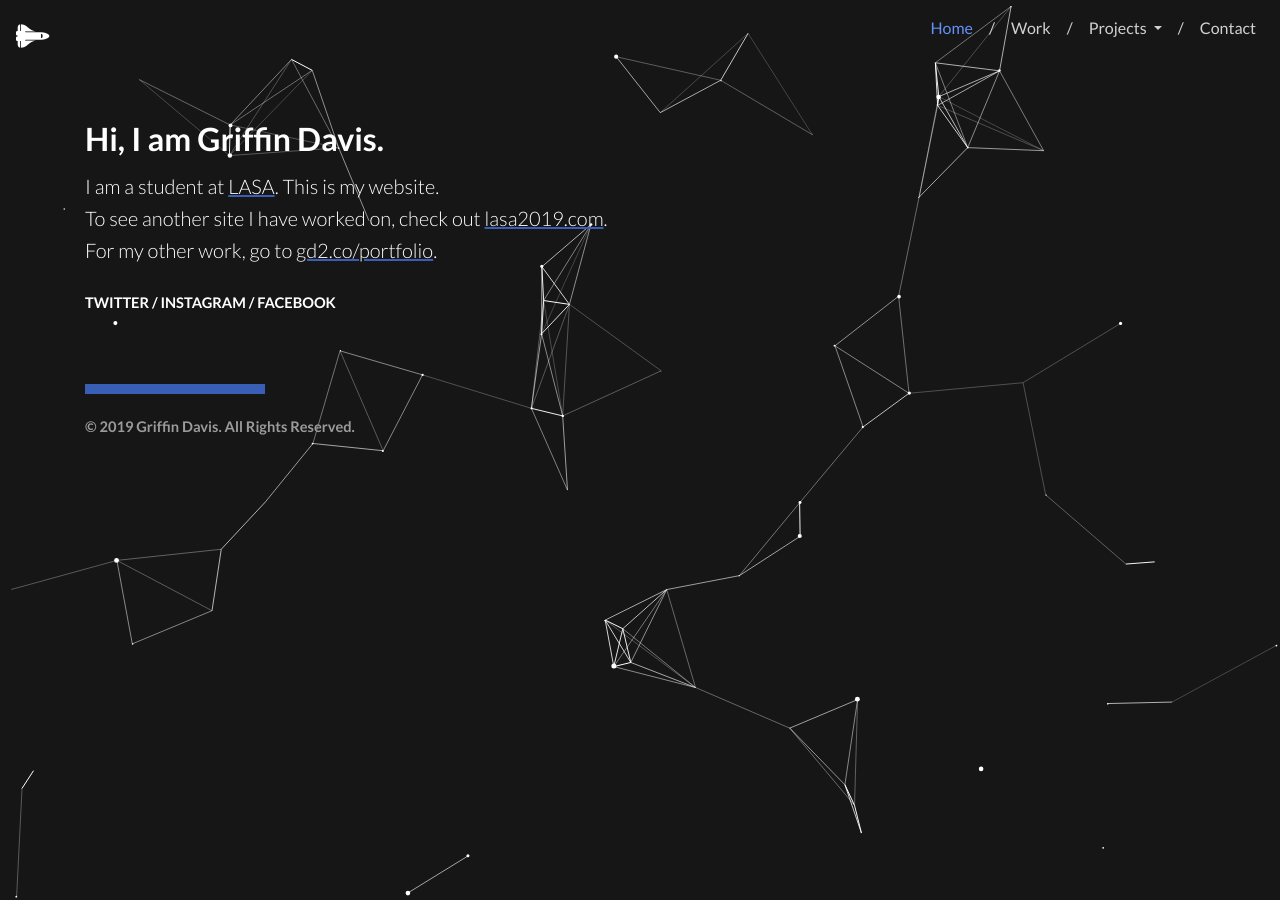
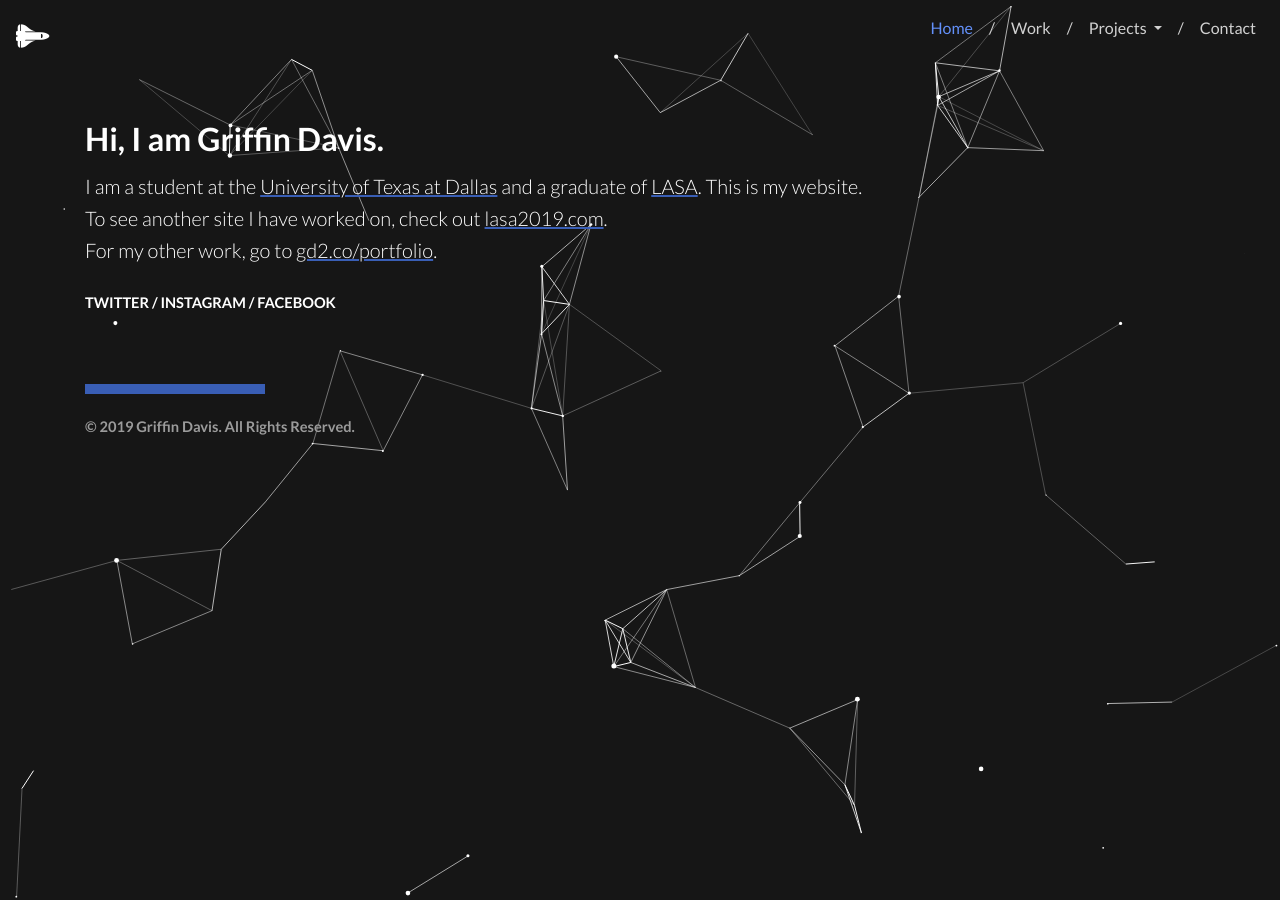
Before and after one commit to griffindvs/griffindvs.com, a Jekyll site: the page built from public/_pages/index.html, in a window 1280 px wide. Built offline with Jekyll 4.4.1, drawn with Linux system fonts in a browser that asks for light colours; nearby versions of some CDN libraries.

Commit message:
Update bio

```diff
--- a/public/_pages/index.html
+++ b/public/_pages/index.html
@@ -3,10 +3,10 @@ layout: default
 title: Griffin Davis
 ---
 <h2 class="mb-3 index-text">Hi, I am Griffin Davis.</h2>
-<h6 class="lead index-text">I am a student at <a class="index-link" href="https://lasahighschool.org/" target="_blank">LASA</a>. This is my website.</h6>
+<h6 class="lead index-text">I am a student at the <a class="index-link" href="https://www.utdallas.edu/" target="_blank">University of Texas at Dallas</a> and a graduate of <a class="index-link" href="https://www.lasahighschool.org/" target="_blank">LASA</a>. This is my website.</h6>
 <h6 class="lead index-text">To see another site I have worked on, check out <a class="index-link" href="https://lasa2019.com">lasa2019.com</a>.</h6>
 <h6 class="lead index-text">For my other work, go to <a class="index-link" href="https://gd2.co/portfolio">gd2.co/portfolio</a>.</h6>
 <br>
-<h6 class="social index-text"><a href="https://twitter.com/griffincdavis" class="social-link">TWITTER</a> / <a href="https://instagram.com/griffindvs" class="social-link">INSTAGRAM</a> / <a href="https://facebook.com/griffindvs" class="social-link">FACEBOOK</a></h6>
+<h6 class="social index-text"><a href="https://twitter.com/griffincdvs" class="social-link">TWITTER</a> / <a href="https://instagram.com/griffindvs" class="social-link">INSTAGRAM</a> / <a href="https://facebook.com/griffindvs" class="social-link">FACEBOOK</a></h6>
 
 <canvas class="particles-background"></canvas>
--- a/public/_sass/_navbar.scss
+++ b/public/_sass/_navbar.scss
@@ -1,11 +1,10 @@
 .indexnav {
   color: #d1d1d1 !important;
   text-decoration: none !important;
-}
-
-.indexnav:active {
-  color: white !important;
-  text-decoration: none !important;
+  &:active {
+    color: white !important;
+    text-decoration: none !important;
+  }
 }
 
 .indexnav-icon {
@@ -29,11 +28,6 @@ a.dropdown-item:active {
   background-color: $primary !important;
 }
 
-a.dropdown-item.active {
-  color: white !important;
-  background-color: $primary !important;
-}
-
 .nav-link.active {
   color: #6390f9 !important;
 }
```
